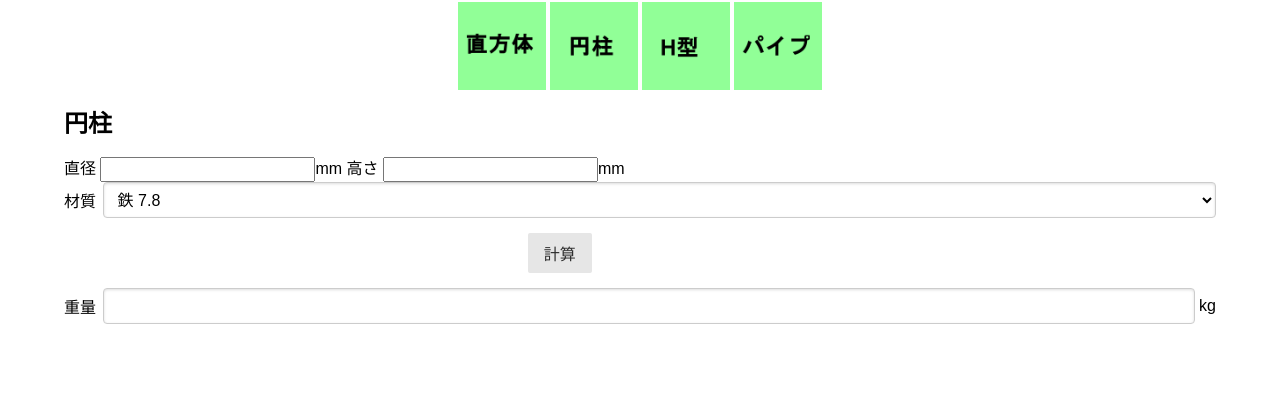
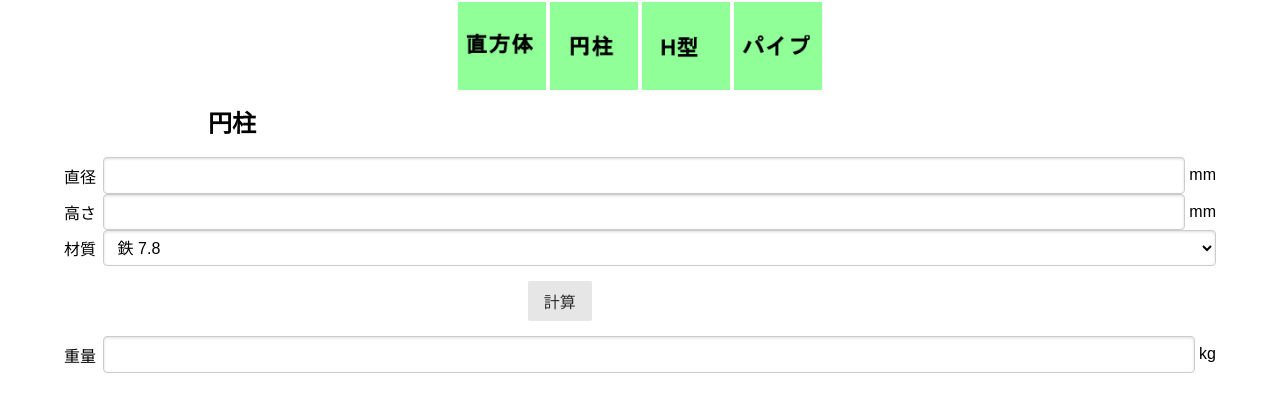
Before and after one commit to willelz/WeightCalc, a website: page index.html in a window 1280 px wide. Both pictures are taken after a click on the link 594 px from the left and 46 px from the top of the page. Drawn offline with nearby package versions, Linux system fonts and the light colour scheme.

Commit message:
円柱CSS

```diff
--- a/index.html
+++ b/index.html
@@ -50,12 +50,18 @@
                     <span>mm</span>
                 </div>
             </section>
-            <section id="cylinder">
-                <h2>円柱</h2>
-                <label>直径
-                    <input type="number" id="cylinder_diameter" required>mm</label>
-                <label>高さ
-                    <input type="number" id="cylinder_height" required>mm</label>
+            <section id="cylinder" class="pure-form">
+                <h2 class="from_title">円柱</h2>
+                <div class="control-group">
+                    <label for="cylinder_diameter">直径</label>
+                    <input type="number" id="cylinder_diameter" required>
+                    <span>mm</span>
+                </div>
+                <div class="control-group">
+                    <label for="cylinder_height">高さ</label>
+                    <input type="number" id="cylinder_height" required>
+                    <span>mm</span>
+                </div>
             </section>
             <section id="hbeam">
                 <h2>H型</h2>
```
